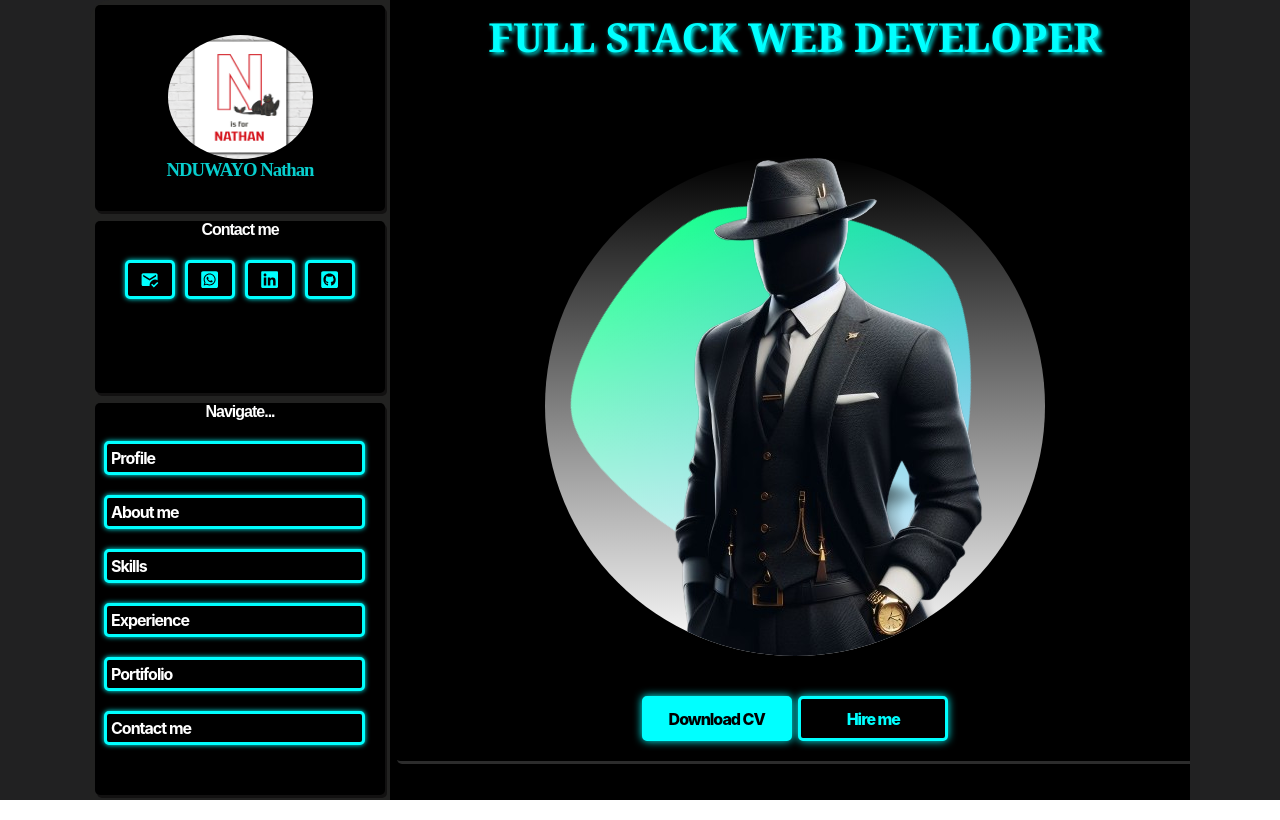
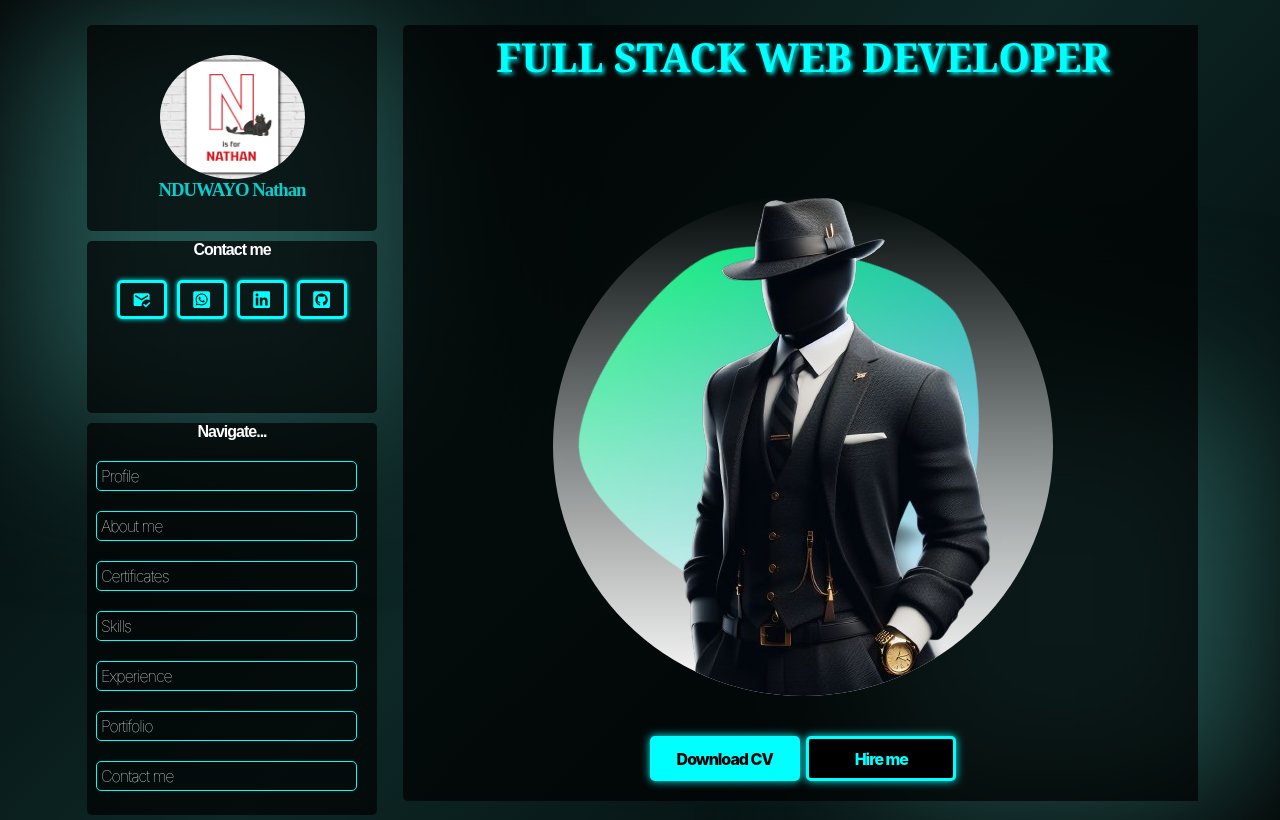
Before and after one commit to nduwayo-nathan/my-portifolio, a React (Create React App) app: page / in a window 1280 px wide. Built offline with nearby package versions, Linux system fonts and the light colour scheme.

Commit message:
Changing the colors

```diff
--- a/src/App.css
+++ b/src/App.css
@@ -1,6 +1,5 @@
 *{
   margin: 0;
-  padding: 0;
 }
 @keyframes rotateAnimation {
   from {
@@ -17,20 +16,42 @@
 }
 
 .App{
+  padding: auto;
   position: relative;
   display: flex;
   flex-direction: row;
-  background-color: rgb(33, 33, 34);
-  height: 100%;
   width: 100%;
   justify-content: center;
   align-items: center;
+  gap: 1em;
+  padding-top: 20px;
+
+  background: linear-gradient(-45deg, #000000,#0d2827, #000000);
+}
+.blur1{
+  position:absolute;
+  background-color: rgb(37, 86, 83);
+  width: 30%;
+  height: 50%;
+  left: 2%;
+  top:2%;
+  filter: blur(80px);
+
+}
+.blur2{
+  position:absolute;
+  background-color: rgb(37, 86, 83);
+  width: 30%;
+  height: 50%;
+  right: 2%;
+  bottom:2%;
+  filter: blur(80px);
+
 }
 
 .left-section{
   height: 100vh;
   width: 300px;
-  background-color: rgb(34, 34, 33);
   display: flex;
   flex-direction: column;
   border-top-left-radius: 20px;
@@ -40,14 +61,17 @@
   width: auto;
   margin: 5px;
   border-radius: 5px;
-  box-shadow: 2px 3px rgb(18, 17, 17);
+  /* box-shadow: 0 0 10px rgba(225, 229, 237, 0.2); */
+  /* background: linear-gradient(45deg, #000000,#16192b, #000000); */
+  background-color: rgba(0, 0, 0, 0.7);
+
+
 }
 .profile{
 display: flex;
 flex-direction: column;
 width: 200px;
 height: 30vh;
-background-color:black;
 justify-content: center;
 align-items: center;
 
@@ -76,7 +100,6 @@ align-items: center;
 .contact-me{
   width: 200px;
   height: 25vh;
-  background-color: black;
 }
 .contact-me h4{
 text-align: center;
@@ -102,7 +125,6 @@ color:white
   height: 2em;
   justify-content: center;
   align-items: center;
-  background: black;
   color: aqua;
   border: 3px solid aqua;
   transition: .6s;
@@ -142,7 +164,6 @@ width: 100%;
 .other{
   width: 200px;
   height: 57vh;
-  background-color:black;
 }
 .other h4{
   text-align: center;
@@ -155,20 +176,18 @@ width: 100%;
   text-decoration: none;
   display: flex;
   flex-wrap: wrap;
-  font-weight: bolder;
+  font-weight:lighter;
   letter-spacing: -1px;
   color: white;
-  background: black;
-  border: 3px solid aqua;
+  border: 1px solid aqua;
   transition: .6s;
-  box-shadow: 0 0 0.3rem aqua;
+  box-shadow: 0 0 -0.5rem rgb(100, 142, 142);
   border-radius: 5px;
   overflow: hidden;
   margin: 9px;
   margin-top: 20px;
   padding: 4px;
   width: 90%;
-  background-color:black;
 }
 
 .other a:hover {
@@ -200,17 +219,18 @@ width: 100%;
   position: relative;
   height: 100vh;
   width: 800px;
-  background-color:black;
   border-top-right-radius: 5px;
   overflow-y: auto;
 
 }.right-section section{
   position: relative;
   width: 100%;
-  margin-bottom: 5px;
+  margin-bottom: 2em;
   border-radius: 5px;
   overflow: hidden;
-  box-shadow: 2px 3px rgb(44, 44, 44);
+  /* box-shadow: 0 0 10px rgba(12, 88, 240, 0.2); */
+  /* background: linear-gradient(99deg, #111010,#16192b, #000000); */
+  background-color: rgba(0, 0, 0, 0.7);
 }
 .right-section #profile{
 position: relative;
@@ -220,7 +240,6 @@ justify-items: center;
 align-items: center;
 height: auto;
 margin:5px;
-background-color: black;
 color: white;
 }
 
@@ -267,7 +286,7 @@ color: white;
   margin-top: -5px;
   position: relative;
   z-index: 1;
-  background: linear-gradient(to bottom, rgba(9, 9, 9, 0), rgba(255, 255, 255, 1));
+  background: linear-gradient(to bottom, rgba(9, 9, 9, 0.1), rgba(255, 255, 255, 1));
 }
 
 #profile h5 {
--- a/src/App.js
+++ b/src/App.js
@@ -5,6 +5,7 @@ import Projects from './componets/projects.jsx';
 import ContactMe from './componets/comment.jsx';
 import Profile from './img/profile.jpg';
 import Profile2 from './img/pic.png';
+import Certificates from './componets/certification';
 import { FaLinkedin,FaGithubSquare,FaWhatsappSquare } from "react-icons/fa";
 import { MdMarkEmailRead } from "react-icons/md";
 
@@ -13,6 +14,8 @@ import { MdMarkEmailRead } from "react-icons/md";
 function App() {
   return (
     <div className="App">
+      <div className='blur1'></div>
+      <div className='blur2'></div>
         <div className="left-section">
 
           <section className='profile'>
@@ -33,6 +36,7 @@ function App() {
             <h4>Navigate...</h4>
             <a href="#profile">Profile</a>
             <a href="#about-me">About me</a>
+            <a href="#certificates">Certificates</a>
             <a href="#skills">Skills</a>
             <a href="#experience">Experience</a>
             <a href="#portifolio">Portifolio</a>
@@ -76,6 +80,9 @@ function App() {
           <section id='skills'>
             <Skills/>
           </section>
+          <section id='certificates'>
+            <Certificates/>
+          </section>
           <section id='experience'>
 
           </section>
--- /dev/null
+++ b/src/componets/certification.css
@@ -0,0 +1,56 @@
+/* certification.css */
+
+#certificates {
+    margin-top: 50px;
+    text-align: center;
+  }
+
+  .certificate-container {
+    display: flex;
+    flex-wrap: wrap;
+    justify-content: center;
+    align-items: center;
+  }
+
+  .certificate-item {
+    margin: 20px;
+    padding: 15px;
+    border-radius: 10px;
+    box-shadow: 0 0 10px rgba(223, 222, 222, 0.2);
+    transition: transform 0.3s ease-in-out;
+  }
+
+  .certificate-item:hover {
+    transform: scale(1.05);
+  }
+
+  .certificate-item img {
+    width: 250px; /* Adjust the width as needed */
+    height: 250px; /* Adjust the height as needed */
+    border-radius: 10%;
+
+    border: 4px solid #1e0b39;
+    box-shadow: 0 0 10px rgba(0, 0, 0, 0.2);
+  }
+
+  .certificate-item p {
+    margin-top: 10px;
+    font-size: 16px;
+    font-weight: bold;
+    color: #333;
+  }
+
+  h1 {
+    font-size: 2em;
+    margin-bottom: 20px;
+    color: #333;
+  }
+
+  /* Optional: Add a background color or gradient to the entire section */
+  #certificates {
+
+    color: #fff;
+    padding: 20px;
+    border-radius: 10px;
+    box-shadow: 0 0 20px rgba(119, 133, 142, 0.2);
+  }
--- /dev/null
+++ b/src/componets/certification.jsx
@@ -0,0 +1,29 @@
+
+import React from 'react';
+import './comment.css'
+import './certification.css';
+import certificate1 from "../img/nathan-java.jpg"
+import certificate2 from "../img/project2.jpeg"
+
+const Certificates = () => {
+  return (
+    <section id='certificates'>
+      <h1>Certificates</h1>
+      <div className='certificate-container'>
+        {/* Add your certificate items here */}
+        <div className='certificate-item'>
+          <img src={certificate1} alt='Certificate 1' />
+          <p>Udemy</p>
+          <p>Java Training complete course 2022</p>
+        </div>
+        <div className='certificate-item'>
+          <img src={certificate2} alt='Certificate 2' />
+          <p>Certificate Name 2</p>
+        </div>
+        {/* Add more certificate items as needed */}
+      </div>
+    </section>
+  );
+}
+
+export default Certificates;
--- a/src/componets/comment.css
+++ b/src/componets/comment.css
@@ -1,5 +1,5 @@
 #comment {
-    background-color:black;
+
     padding: 80px 20px;
     text-align: center;
   }
--- a/src/componets/comment.jsx
+++ b/src/componets/comment.jsx
@@ -1,4 +1,5 @@
 import React from "react";
+
 import './comment.css';
 
 function ContactMeSection() {
--- a/src/componets/portifolio.css
+++ b/src/componets/portifolio.css
@@ -1,6 +1,5 @@
 
 #portfolioSection {
-  background-color:black;
   padding: 20px 0;
   text-align: center;
 }
@@ -23,7 +22,7 @@ color:white
   color: white;
   border: 1px solid #ddd;
   border-radius: 8px;
-  background-color: black;
+
 
   box-shadow: 0 0 .5rem aqua;
   transition: transform 0.4s ease-in-out;
--- a/src/componets/projects.css
+++ b/src/componets/projects.css
@@ -1,7 +1,7 @@
 /* Add this to your existing CSS or create a new CSS file for your portfolio styles */
 
 #project {
-  background-color:black; /* Background color for the portfolio section */
+  /* Background color for the portfolio section */
   padding: 50px 0; /* Adjust the padding as needed */
   text-align: center;
 }
@@ -24,9 +24,9 @@
   width: 370px; /* Set a max-width to prevent it from becoming too wide */
   margin: 15px;
   padding: 10px;
-  border: 1px solid #818080; /* Border color for each project box */
+  border: 1px solid #302e2e; /* Border color for each project box */
   border-radius: 8px;
-  background-color: #2b2a2a;
+  background-color: #090810;
   box-shadow: 0 0 10px rgba(0, 0, 0, 0.1);
 
 }
--- a/src/componets/skills.css
+++ b/src/componets/skills.css
@@ -31,7 +31,7 @@
   position: relative;
 	width: auto;
 	height: 74vh;
-	background: #fff0;
+
 
 }
 
```
Also changed, not shown: src/img/nathan-java.jpg (added).
